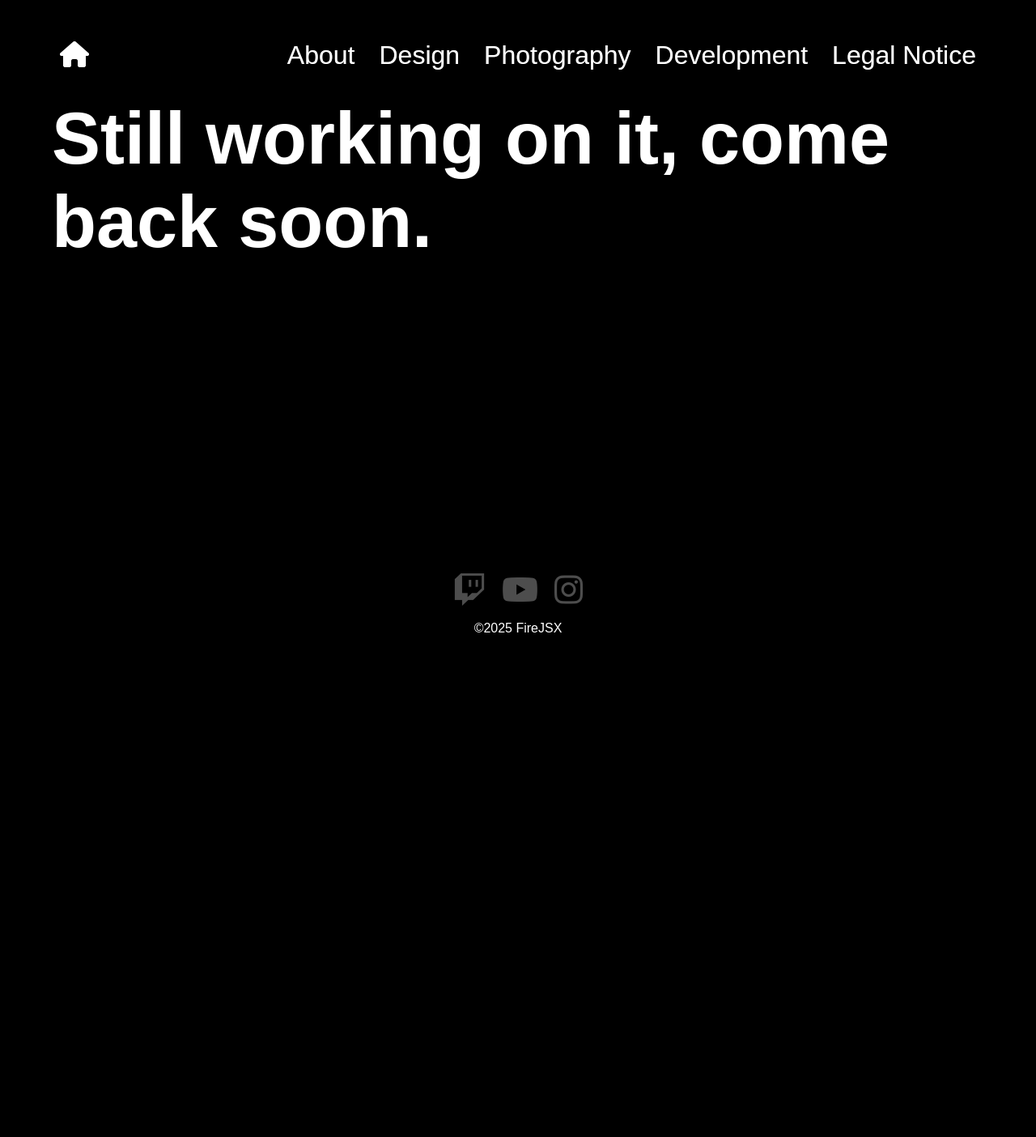
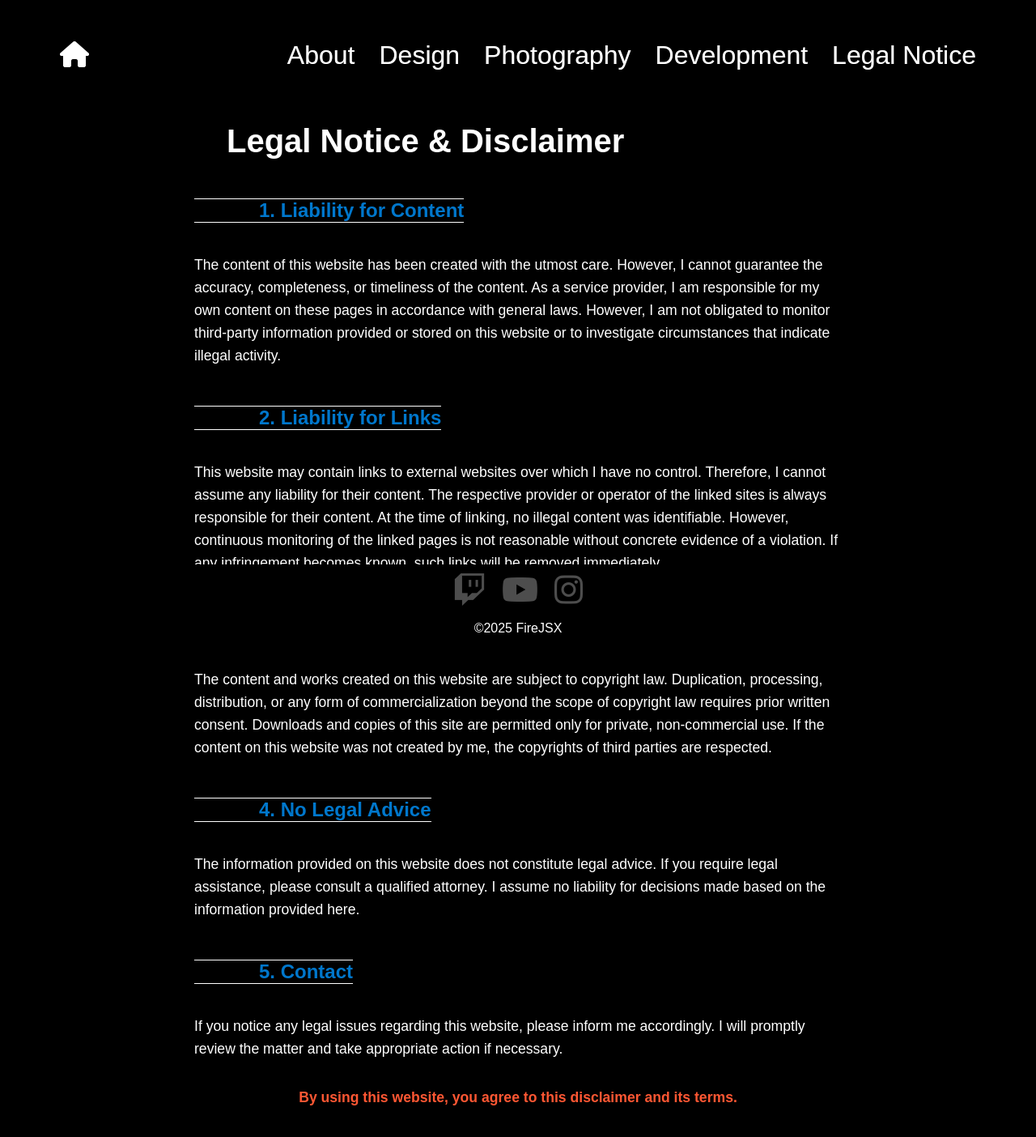
Before and after one commit to FireJSX/firejsxde, a React (Vite) app: page /legalnotice in a window 1280 px wide. Shown: the top 1404 px of the page at 81% size. Before the commit the page ends 800 px from the top, so only its background shows below. Built offline with nearby package versions, Linux system fonts and the light colour scheme; a web font is replaced by a local one.

Commit message:
legal notice pre

```diff
--- a/package.json
+++ b/package.json
@@ -44,9 +44,9 @@
   "homepage": "https://FireJSX.github.io/firejsxde",
   "devDependencies": {
     "@types/node": "^20.0.0",
-    "@vitejs/plugin-react": "^3.0.0",
+    "@vitejs/plugin-react": "^4.3.4",
     "chokidar-cli": "^3.0.0",
     "sass": "^1.86.0",
-    "vite": "^4.1.0"
+    "vite": "^6.2.3"
   }
 }
--- a/src/assets/styles/_legalnotice.scss
+++ b/src/assets/styles/_legalnotice.scss
@@ -0,0 +1,33 @@
+.legal-notice {
+  max-width: 800px;
+  margin: 0 auto;
+  padding: 2rem;
+  color: white;
+
+  h1 {
+    font-size: 2.5rem;
+    font-weight: bold;
+    margin-bottom: 1rem;
+    color: white;
+  }
+
+  h2 {
+    font-size: 1.5rem;
+    font-weight: bold;
+    margin-top: 2rem;
+    color: #0077cc;
+  }
+
+  p {
+    font-size: 1.1rem;
+    line-height: 1.6;
+    margin-bottom: 1rem;
+  }
+
+  .disclaimer {
+    margin-top: 2rem;
+    font-weight: bold;
+    text-align: center;
+    color: #ff5733;
+  }
+}
--- a/src/pages/LegalNotice.tsx
+++ b/src/pages/LegalNotice.tsx
@@ -7,8 +7,63 @@ const LegalNotice: React.FC = () => {
     return (
         <div>
             <Navbar />
-            <main className="Development">
-                <h1>Still working on it, come back soon.</h1>
+            <main className="legal-notice">
+                <h1>Legal Notice & Disclaimer</h1>
+
+                <section>
+                    <h2>1. Liability for Content</h2>
+                    <p>
+                        The content of this website has been created with the utmost care. However, I cannot
+                        guarantee the accuracy, completeness, or timeliness of the content. As a service provider,
+                        I am responsible for my own content on these pages in accordance with general laws.
+                        However, I am not obligated to monitor third-party information provided or stored on
+                        this website or to investigate circumstances that indicate illegal activity.
+                    </p>
+                </section>
+
+                <section>
+                    <h2>2. Liability for Links</h2>
+                    <p>
+                        This website may contain links to external websites over which I have no control.
+                        Therefore, I cannot assume any liability for their content. The respective provider or
+                        operator of the linked sites is always responsible for their content. At the time of
+                        linking, no illegal content was identifiable. However, continuous monitoring of the linked
+                        pages is not reasonable without concrete evidence of a violation. If any infringement
+                        becomes known, such links will be removed immediately.
+                    </p>
+                </section>
+
+                <section>
+                    <h2>3. Copyright</h2>
+                    <p>
+                        The content and works created on this website are subject to copyright law.
+                        Duplication, processing, distribution, or any form of commercialization beyond
+                        the scope of copyright law requires prior written consent. Downloads and copies of
+                        this site are permitted only for private, non-commercial use. If the content on this
+                        website was not created by me, the copyrights of third parties are respected.
+                    </p>
+                </section>
+
+                <section>
+                    <h2>4. No Legal Advice</h2>
+                    <p>
+                        The information provided on this website does not constitute legal advice.
+                        If you require legal assistance, please consult a qualified attorney.
+                        I assume no liability for decisions made based on the information provided here.
+                    </p>
+                </section>
+
+                <section>
+                    <h2>5. Contact</h2>
+                    <p>
+                        If you notice any legal issues regarding this website, please inform me accordingly.
+                        I will promptly review the matter and take appropriate action if necessary.
+                    </p>
+                </section>
+
+                <p className="disclaimer">
+                    By using this website, you agree to this disclaimer and its terms.
+                </p>
             </main>
             <Footer />
         </div>
```
